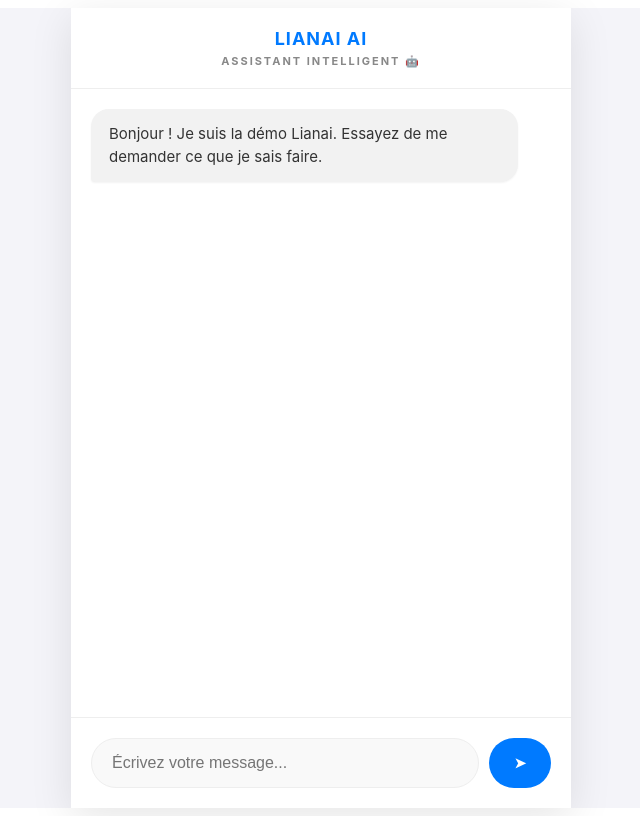
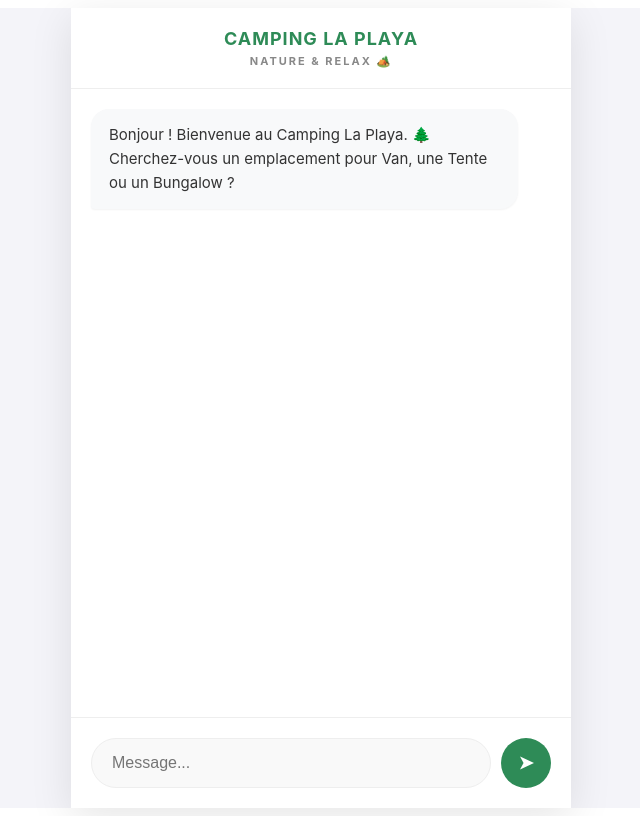
Before and after one commit to Linaia-Ai/Lianai-demo, a Next.js app: page / in a window 1280 px wide. Shown: the whole page, without its empty margins (319-959 px from the left). Built offline with nearby package versions, Linux system fonts and the light colour scheme.

Commit message:
Update index.js

```diff
--- a/pages/index.js
+++ b/pages/index.js
@@ -1,69 +1,73 @@
 import { useEffect, useRef, useState } from "react";
 import Head from 'next/head';
 
-// --- CONFIGURATION DES CLIENTS (C'est ici qu'on gère les identités) ---
+// --- CONFIGURATION DES CLIENTS ---
 const CLIENTS = {
   chirincana: {
     title: "Chirincana Ibiza",
     subtitle: "BEACH VIBES & FOOD 🌊",
     welcome: "¡Hola! Welcome to Chirincana Ibiza 🌞\nHow can I help you regarding our menu or reservations? 🍹",
-    color: "#000" // Noir
+    color: "#000000", // Noir
+    highlight: "#ffa500" // Orange pour le gras
   },
   camping: {
     title: "Camping La Playa",
     subtitle: "NATURE & RELAX 🏕️",
-    welcome: "Bonjour ! Bienvenue au Camping La Playa. Cherchez-vous un emplacement Van ou un Bungalow ? 🚐",
-    color: "#2E8B57" // Vert Forêt
+    welcome: "Bonjour ! Bienvenue au Camping La Playa. 🌲\nCherchez-vous un emplacement pour Van, une Tente ou un Bungalow ?",
+    color: "#2E8B57", // Vert Forêt
+    highlight: "#2E8B57" // Vert pour le gras
   },
   demo: {
     title: "Lianai AI",
     subtitle: "ASSISTANT INTELLIGENT 🤖",
-    welcome: "Bonjour ! Je suis la démo Lianai. Essayez de me demander ce que je sais faire.",
-    color: "#007AFF" // Bleu Tech
+    welcome: "Bonjour ! Je suis la démo Lianai. Je peux être un Resto ou un Camping. Dites-moi qui je suis.",
+    color: "#007AFF", // Bleu
+    highlight: "#007AFF"
   }
 };
 
 export default function Home() {
-  const [profileId, setProfileId] = useState("demo");
-  const [theme, setTheme] = useState(CLIENTS.demo);
+  const [profileId, setProfileId] = useState("camping"); // <--- ICI : J'ai mis "camping" par défaut pour ton test !
+  const [theme, setTheme] = useState(CLIENTS.camping);
   const [text, setText] = useState("");
   const [messages, setMessages] = useState([]);
   const [loading, setLoading] = useState(false);
 
   const chatRef = useRef(null);
 
-  // 1. AU CHARGEMENT : On détecte qui est le client via l'URL
+  // 1. DÉTECTION CLIENT VIA URL
   useEffect(() => {
-    // On regarde l'URL du navigateur
     const params = new URLSearchParams(window.location.search);
-    const id = params.get("id"); // ex: ?id=camping
+    const id = params.get("id");
 
-    // Si on connait l'ID, on charge le thème, sinon Demo par défaut
-    const currentId = (id && CLIENTS[id]) ? id : "demo";
-
-    setProfileId(currentId);
-    setTheme(CLIENTS[currentId]);
-
-    // Message de bienvenue initial
-    setMessages([{ who: "bot", text: CLIENTS[currentId].welcome }]);
-
+    // Si y'a un ID dans l'URL, on le prend. Sinon on garde le défaut ("camping" pour le test)
+    if (id && CLIENTS[id]) {
+      setProfileId(id);
+      setTheme(CLIENTS[id]);
+      setMessages([{ who: "bot", text: CLIENTS[id].welcome }]);
+    } else {
+      // Si pas d'ID, on charge le défaut configuré en haut (Camping)
+      setMessages([{ who: "bot", text: CLIENTS.camping.welcome }]);
+    }
   }, []);
 
-  // Scroll automatique vers le bas
+  // Scroll automatique
   useEffect(() => {
     if (chatRef.current) chatRef.current.scrollTop = chatRef.current.scrollHeight;
   }, [messages, loading]);
 
-  // FONCTION POUR RENDRE LE TEXTE JOLI (Gras, Liens...)
-  const formatMessage = (txt) => {
+  // --- LE MOTEUR DE DESIGN (C'est ici qu'on enlève les **) ---
+  const formatMessage = (txt, highlightColor) => {
     if (!txt) return "";
     let formatted = txt
-      .replace(/\n/g, '<br/>') // Sauts de ligne
-      .replace(/\*\*([^*]+)\*\*/g, '<b>$1</b>') // Gras
-      .replace(/\[([^\]]+)\]\(([^)]+)\)/g, '<a href="$2" target="_blank" style="color: #007AFF; text-decoration: underline; font-weight: bold;">$1</a>'); // Liens
-
-    // Listes à puces simples
-    formatted = formatted.replace(/- /g, '• ');
+      // 1. Sauts de ligne
+      .replace(/\n/g, '<br/>')
+      // 2. Gras (**mot**) -> devient coloré et gras
+      .replace(/\*\*([^*]+)\*\*/g, `<b style="color: ${highlightColor}; font-weight: 800;">$1</b>`)
+      // 3. Liens [Texte](URL) -> devient un joli lien bleu
+      .replace(/\[([^\]]+)\]\(([^)]+)\)/g, '<a href="$2" target="_blank" style="color: #007AFF; text-decoration: underline; font-weight: bold;">$1</a>')
+      // 4. Listes (- item)
+      .replace(/^- /gm, '• ');
 
     return formatted;
   };
@@ -72,7 +76,6 @@
     const t = text.trim();
     if (!t) return;
 
-    // Affiche message utilisateur
     const newHistory = [...messages, { who: "me", text: t }];
     setMessages(newHistory);
     setText("");
@@ -83,7 +86,7 @@
         method: 'POST',
         headers: { 'Content-Type': 'application/json' },
         body: JSON.stringify({
-          profile_id: profileId, // On envoie l'identité dynamique !
+          profile_id: profileId,
           message: t,
           history: newHistory
         }),
@@ -112,9 +115,9 @@
 
       <div style={{ fontFamily: "-apple-system, BlinkMacSystemFont, 'Segoe UI', Roboto, Helvetica, Arial, sans-serif", background: "#f4f4f9", height: "100vh", display: "flex", justifyContent: "center", alignItems: "center" }}>
 
-        <div style={{ width: "100%", maxWidth: "500px", height: "100%", maxHeight: "800px", background: "white", display: "flex", flexDirection: "column", boxShadow: "0 10px 40px rgba(0,0,0,0.1)", borderRadius: "0px", overflow: "hidden", position: "relative" }}>
+        <div style={{ width: "100%", maxWidth: "500px", height: "100%", maxHeight: "800px", background: "white", display: "flex", flexDirection: "column", boxShadow: "0 10px 40px rgba(0,0,0,0.1)", overflow: "hidden", position: "relative" }}>
 
-          {/* HEADER DYNAMIQUE */}
+          {/* HEADER */}
           <div style={{ padding: "20px", borderBottom: "1px solid #eee", textAlign: "center", background: "#fff", zIndex: 10 }}>
             <h2 style={{ margin: 0, fontSize: "18px", color: theme.color, textTransform: "uppercase", letterSpacing: "1px" }}>
               {theme.title}
@@ -124,61 +127,64 @@
             </p>
           </div>
 
-          {/* ZONE DE CHAT */}
+          {/* CHAT */}
           <div ref={chatRef} style={{ flex: 1, overflowY: "auto", padding: "20px", display: "flex", flexDirection: "column", gap: "15px", background: "#fff" }}>
             {messages.map((m, i) => (
               <div key={i} style={{ display: "flex", justifyContent: m.who === "me" ? "flex-end" : "flex-start" }}>
                 <div
                   style={{
-                    background: m.who === "me" ? theme.color : "#f2f2f2",
+                    background: m.who === "me" ? theme.color : "#f8f9fa",
                     color: m.who === "me" ? "white" : "#333",
                     padding: "14px 18px",
                     borderRadius: "18px",
                     borderBottomRightRadius: m.who === "me" ? "4px" : "18px",
                     borderBottomLeftRadius: m.who === "bot" ? "4px" : "18px",
                     maxWidth: "85%",
-                    lineHeight: "1.5",
+                    lineHeight: "1.6",
                     fontSize: "15px",
                     boxShadow: "0 1px 2px rgba(0,0,0,0.05)"
                   }}
-                  // C'est ici qu'on active le HTML (Gras, Liens...)
-                  dangerouslySetInnerHTML={{ __html: m.who === "me" ? m.text : formatMessage(m.text) }}
+                  // C'EST ICI LA MAGIE DU FORMATAGE
+                  dangerouslySetInnerHTML={{ __html: m.who === "me" ? m.text : formatMessage(m.text, theme.highlight) }}
                 />
               </div>
             ))}
 
-            {/* INDICATEUR DE FRAPPE */}
             {loading && (
               <div style={{ display: "flex", justifyContent: "flex-start" }}>
-                <div style={{ background: "#f2f2f2", padding: "10px 15px", borderRadius: "18px", fontSize: "12px", color: "#888", fontStyle: "italic" }}>
+                <div style={{ background: "#f8f9fa", padding: "10px 15px", borderRadius: "18px", fontSize: "12px", color: "#888", fontStyle: "italic" }}>
                   L'IA écrit...
                 </div>
               </div>
             )}
           </div>
 
-          {/* INPUT AREA */}
+          {/* INPUT */}
           <div style={{ padding: "20px", borderTop: "1px solid #eee", background: "#fff", display: "flex", gap: "10px" }}>
             <input
               style={{ flex: 1, padding: "15px 20px", borderRadius: "30px", border: "1px solid #eee", outline: "none", fontSize: "16px", background: "#f9f9f9" }}
               value={text}
               onChange={(e) => setText(e.target.value)}
               onKeyDown={(e) => e.key === "Enter" && sendMessage()}
-              placeholder="Écrivez votre message..."
+              placeholder="Message..."
               disabled={loading}
             />
             <button
               onClick={sendMessage}
               disabled={loading}
               style={{
-                padding: "0 25px",
-                background: theme.color, // Le bouton prend la couleur du client !
+                width: "50px",
+                height: "50px",
+                background: theme.color,
                 color: "#fff",
                 border: "none",
-                borderRadius: "30px",
+                borderRadius: "50%",
                 cursor: "pointer",
                 fontWeight: "bold",
-                fontSize: "14px",
+                fontSize: "18px",
+                display: "flex",
+                alignItems: "center",
+                justifyContent: "center",
                 opacity: loading ? 0.5 : 1
               }}>
               ➤
```
